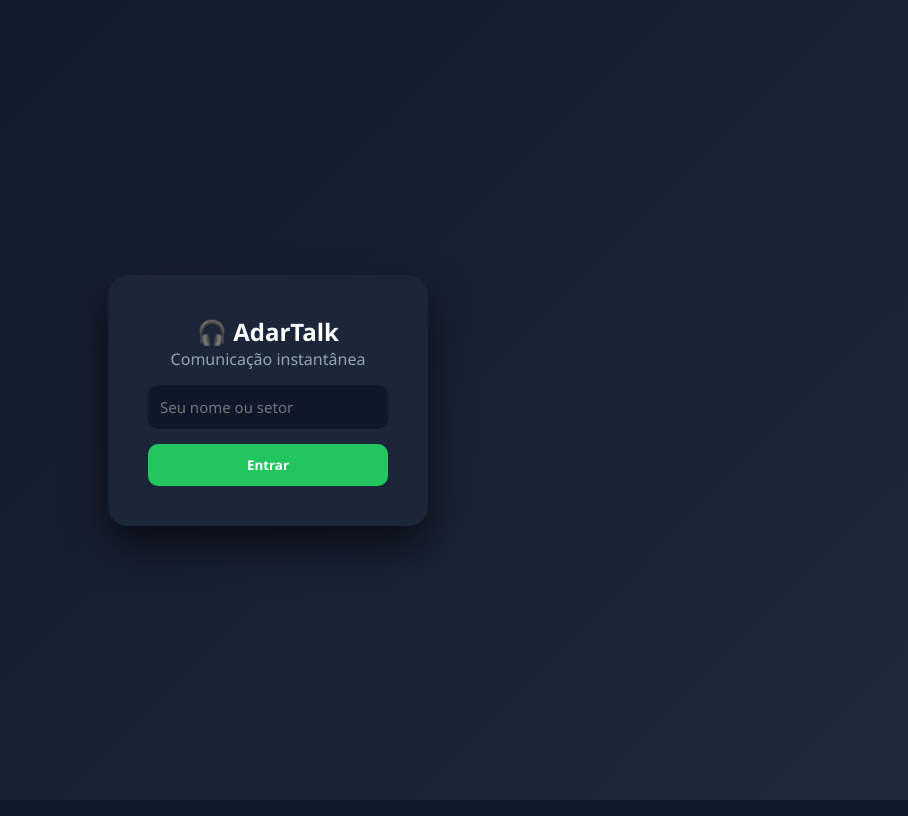
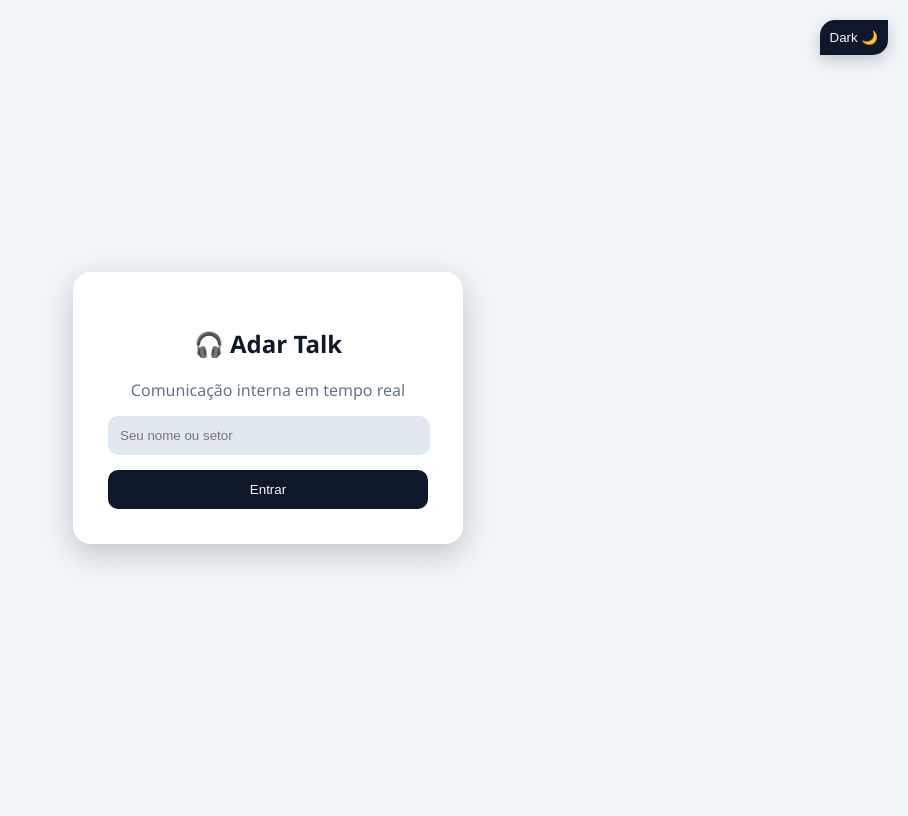
Before and after one commit to lury-Castro/walk-talk, a Flask app: page / in a window 1280 px wide. Shown: the whole page, without its empty margins (372-1280 px from the left). Run offline with Flask 3, Linux system fonts and the light colour scheme; some libraries are stand-ins or nearby versions.

Commit message:
Ajustes
Add tema, Ajuste de cores

```diff
--- a/static/script.js
+++ b/static/script.js
@@ -1,5 +1,27 @@
 const socket = io();
+// =========================
+// 🔹 TEMA LIGHT/DARK
+// =========================
+const themeBtn = document.getElementById("theme-toggle");
 
+// carregar preferência salva
+if (localStorage.getItem("theme") === "dark") {
+    document.body.classList.add("dark");
+    themeBtn.innerText = "Light ☀️";
+}
+
+// clique
+themeBtn.addEventListener("click", () => {
+    document.body.classList.toggle("dark");
+
+    if (document.body.classList.contains("dark")) {
+        localStorage.setItem("theme", "dark");
+        themeBtn.innerText = "Light ☀️";
+    } else {
+        localStorage.setItem("theme", "light");
+        themeBtn.innerText = "Dark 🌙";
+    }
+});
 // =========================
 // 🔹 ELEMENTOS UI
 // =========================
@@ -124,7 +146,7 @@ pttBtn.addEventListener("click", () => {
         mediaRecorder.start();
         isRecording = true;
 
-        statusText.innerText = "🎤 Gravando...";
+        statusText.innerText = "🎤 Gravando... Clique para enviar";
         pttBtn.classList.add("recording");
 
         socket.emit("start_talking");
--- a/static/style.css
+++ b/static/style.css
@@ -1,41 +1,53 @@
-* {
-    margin: 0;
-    padding: 0;
-    box-sizing: border-box;
-    font-family: 'Segoe UI', sans-serif;
+:root {
+    --bg: #f1f5f9;
+    --card: #ffffff;
+    --text: #0f172a;
+    --subtext: #64748b;
+    --primary: #111;
+    --accent: #22c55e;
 }
 
+body.dark {
+    --bg: #020617;
+    --card: #0f172a;
+    --text: #e2e8f0;
+    --subtext: #94a3b8;
+    --primary: #fff;
+    --accent: #22c55e;
+}
+
+/* BASE */
 body {
-    background: linear-gradient(135deg, #0f172a, #1e293b);
-    color: white;
+    background: var(--bg);
+    color: var(--text);
+    font-family: 'Segoe UI', sans-serif;
     display: flex;
     justify-content: center;
     align-items: center;
     height: 100vh;
+    transition: 0.3s;
 }
 
-/* CONTAINER */
+/* CARD */
 #login-area, #radio-area {
-    background: rgba(30, 41, 59, 0.8);
-    backdrop-filter: blur(15px);
-    padding: 40px;
-    border-radius: 20px;
+    background: var(--card);
+    padding: 35px;
+    border-radius: 18px;
     width: 320px;
     text-align: center;
-    box-shadow: 0 20px 40px rgba(0,0,0,0.6);
-    animation: fadeIn 0.5s ease;
+    box-shadow: 0 10px 30px rgba(0,0,0,0.2);
+    transition: 0.3s;
 }
 
 /* INPUT */
 input {
-    width: 100%;
+    width: 93%;
     padding: 12px;
     border-radius: 10px;
     border: none;
     margin-bottom: 15px;
-    background: #0f172a;
-    color: white;
-    font-size: 15px;
+    background: #e2e8f0;
+    color: #000;
 }
 
 /* BOTÃO ENTRAR */
@@ -44,75 +56,64 @@ input {
     padding: 12px;
     border: none;
     border-radius: 10px;
-    background: #22c55e;
-    color: white;
-    font-weight: bold;
+    background: var(--text);
+    color: var(--bg);
     cursor: pointer;
-    transition: 0.3s;
-}
 
-#start-btn:hover {
-    background: #16a34a;
 }
 
 /* BOTÃO PTT */
 #ptt-btn {
-    width: 180px;
-    height: 180px;
+    width: 170px;
+    height: 170px;
     border-radius: 50%;
     border: none;
-    background: radial-gradient(circle, #ef4444, #7f1d1d);
-    box-shadow: 0 0 30px rgba(239, 68, 68, 0.6);
+    background: #dc2626;
+    margin: 20px auto;
     cursor: pointer;
-    margin: 20px auto;
-    transition: all 0.2s ease;
-}
-
-/* HOVER */
-#ptt-btn:hover {
-    transform: scale(1.05);
+    transition: 0.2s;
 }
 
 /* GRAVANDO */
 #ptt-btn.recording {
-    background: radial-gradient(circle, #22c55e, #14532d);
-    box-shadow: 0 0 40px rgba(34, 197, 94, 0.8);
+    background: var(--accent);
     animation: pulse 1s infinite;
 }
 
 /* TEXTO */
 #status {
-    margin-top: 10px;
     font-size: 14px;
-    color: #94a3b8;
+    color: var(--subtext);
 }
 
 .speaker-info {
     height: 24px;
     margin-bottom: 10px;
-    font-size: 16px;
-    color: #facc15;
-    transition: 0.3s;
+    color: #f59e0b;
 }
 
-/* ANIMAÇÕES */
+/* BOTÃO TEMA */
+#theme-toggle {
+    position: absolute;
+    top: 20px;
+    right: 20px;
+    background: var(--card);
+    border: none;
+    padding: 10px;
+    border-radius: 15px 0;
+    cursor: pointer;
+    box-shadow: 0 5px 15px rgba(0,0,0,0.2);
+    background-color: var(--text);
+    color: var(--bg);
+}
+
+/* ANIMAÇÃO */
 @keyframes pulse {
     0% { transform: scale(1); }
-    50% { transform: scale(1.12); }
+    50% { transform: scale(1.1); }
     100% { transform: scale(1); }
 }
 
-@keyframes fadeIn {
-    from {
-        opacity: 0;
-        transform: translateY(20px);
-    }
-    to {
-        opacity: 1;
-        transform: translateY(0);
-    }
+.hidden {
+    display: none;
 }
-
-.hidden {
-    display: none !important;
-}
--- a/templates/index.html
+++ b/templates/index.html
@@ -13,10 +13,15 @@
 </head>
 <body>
 
+    <!-- BOTÃO TEMA -->
+    <button id="theme-toggle">Dark 🌙</button>
+
     <!-- LOGIN -->
     <div id="login-area">
-        <h2>🎧 AdarTalk</h2>
-        <p style="margin-bottom:15px; color:#94a3b8;">Comunicação instantânea</p>
+        <h2>🎧 Adar Talk</h2>
+        <p style="color:#64748b; margin-bottom:15px;">
+            Comunicação interna em tempo real
+        </p>
 
         <input type="text" id="username" placeholder="Seu nome ou setor">
 
@@ -24,17 +29,18 @@
     </div>
 
     <!-- RÁDIO -->
+    <div id="radio-area" class="hidden">
+        <h3>Clique para começar a gravar</h3>
+        <!-- QUEM ESTÁ FALANDO -->
+        <div class="speaker-info" id="speaker-display">
+            🔊 Canal Geral
+        </div>
 
-    <div id="radio-area" class="hidden">
-        <h3>Clique para gravar o Audio</h3>
-        <!-- Usuário falando -->
-        <div class="speaker-info" id="speaker-display"></div>
-
-        <!-- BOTÃO PTT -->
+        <!-- BOTÃO -->
         <button id="ptt-btn"></button>
 
         <!-- STATUS -->
-        <p id="status">Pronto</p>
+        <p id="status">🎤 Clique pra gravar</p>
 
     </div>
 
```
Also changed, not shown: static/scripi.js (deleted, +0 -88 lines), templates/Style.css (deleted, +0 -36 lines), README.md, image-1.png (added), image-2.png (added), image.png (added).
